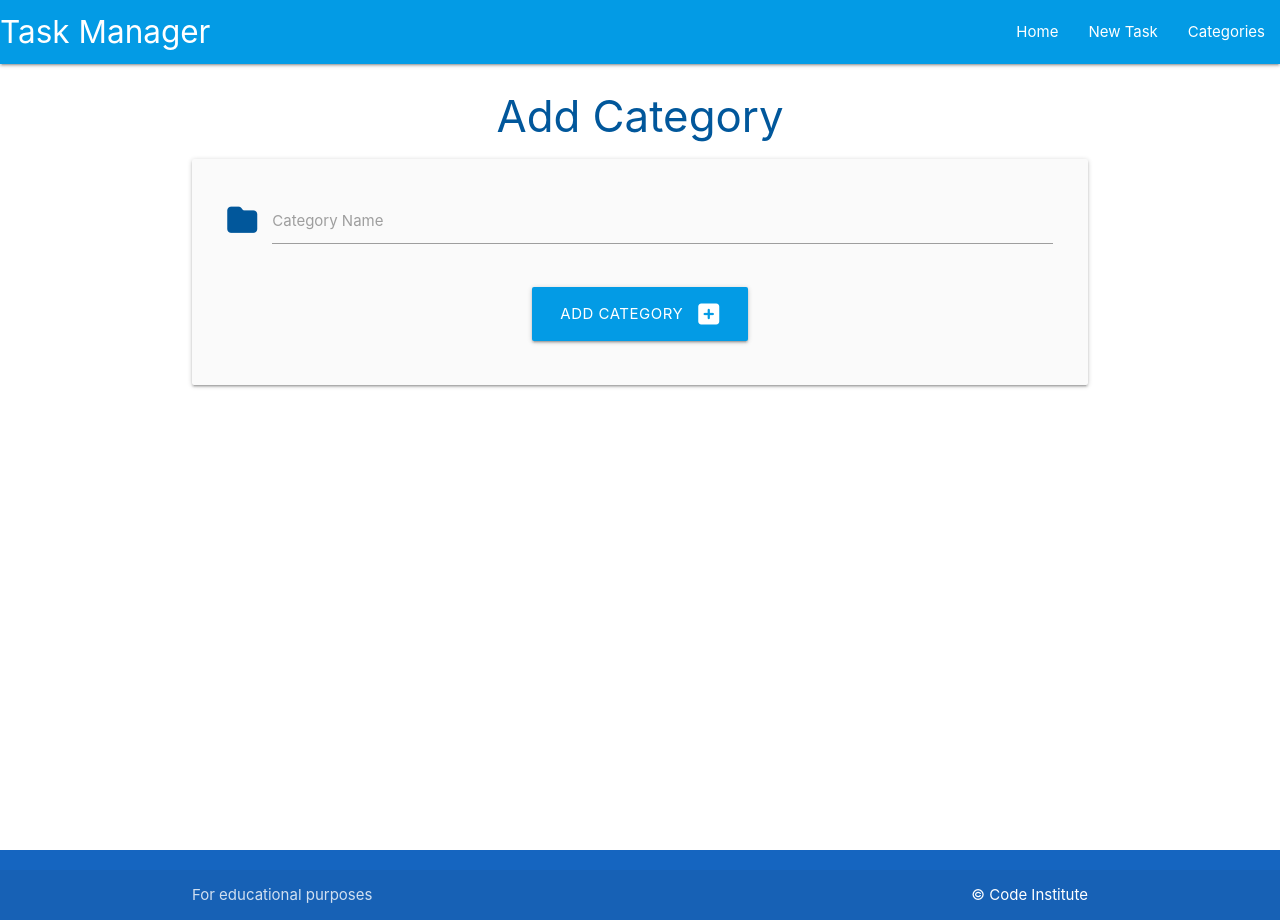
After one commit to FintanMi/flask-sqlalchemy-task-manager, a Flask app: page /add_category in a window 1280 px wide. The commit adds this page. Run offline with Flask 3, Linux system fonts and the light colour scheme.

Commit message:
Add category functionality button

```diff
--- a/taskmanager/routes.py
+++ b/taskmanager/routes.py
@@ -1,8 +1,23 @@
-from flask import render_template
+from flask import render_template, request, redirect, url_for
 from taskmanager import app, db
 from taskmanager.models import Category, Task
 
 
 @app.route("/")
 def home():
-    return render_template("base.html")
+    return render_template("tasks.html")
+
+
+@app.route("/categories")
+def categories():
+    return render_template("categories.html")
+
+
+@app.route("/add_category", methods=["GET", "POST"])
+def add_category():
+    if request.method == "POST":
+        category = Category(category_name=request.form.get("category_name"))
+        db.session.add(category)
+        db.session.commit()
+        return redirect(url_for("categories"))
+    return render_template("add_category.html")
--- /dev/null
+++ b/taskmanager/static/css/style.css
@@ -0,0 +1,9 @@
+body {
+    display: flex;
+    min-height: 100vh;
+    flex-direction: column;
+}
+
+main {
+    flex: 1 0 auto;
+}
--- /dev/null
+++ b/taskmanager/static/js/script.js
@@ -0,0 +1,5 @@
+document.addEventListener('DOMContentLoaded', function () {
+    // sidenav initialization
+    let sidenav = document.querySelectorAll('.sidenav');
+    M.Sidenav.init(sidenav);
+});
--- /dev/null
+++ b/taskmanager/templates/add_category.html
@@ -0,0 +1,29 @@
+{% extends "base.html" %}
+{% block content %}
+
+
+<h3 class="light-blue-text text-darken-4 center-align">Add Category</h3>
+
+<div class="row card-panel grey lighten-5">
+    <form class="col s12" method="POST" action="{{ url_for('add_category') }}">
+        <!-- category name -->
+        <div class="row">
+            <div class="input-field col s12">
+                <i class="fas fa-folder open prefix light-blue-text text-darken-4"></i>
+                <input id="category_name" name="category_name" minlength="3" maxlength="25" type="text" class="validate"
+                    required>
+                <label for="category_name">Category Name</label>
+            </div>
+        </div>
+        <!-- submit button -->
+        <div class="row">
+            <div class="col s12 center-align">
+                <button type="submit" class="btn-large light-blue darken-1">
+                    Add Category <i class="fas fa-plus-square right"></i>
+                </button>
+            </div>
+        </div>
+    </form>
+</div>
+
+{% endblock %}
--- a/taskmanager/templates/base.html
+++ b/taskmanager/templates/base.html
@@ -5,11 +5,56 @@
     <meta charset="UTF-8">
     <meta http-equiv="X-UA-Compatible" content="IE=edge">
     <meta name="viewport" content="width=device-width, initial-scale=1.0">
+    <link rel="stylesheet" href="https://cdnjs.cloudflare.com/ajax/libs/font-awesome/6.4.0/css/all.min.css"
+        integrity="sha512-iecdLmaskl7CVkqkXNQ/ZH/XLlvWZOJyj7Yy7tcenmpD1ypASozpmT/E0iPtmFIB46ZmdtAc9eNBvH0H/ZpiBw=="
+        crossorigin="anonymous" referrerpolicy="no-referrer" />
+    <!-- Compiled and minified CSS -->
+    <link rel="stylesheet" href="https://cdnjs.cloudflare.com/ajax/libs/materialize/1.0.0/css/materialize.min.css"
+        type="text/css">
+    <link rel="stylesheet" href="{{ url_for('static', filename='css/style.css') }}" type="text/css">
     <title>Task Manager</title>
 </head>
 
 <body>
-    hello world
+    <header>
+        <!-- top navbar -->
+        <nav class="light-blue darken-1">
+            <div class="nav-wrapper">
+                <a href="{{ url_for('home') }}" class="brand-logo">Task Manager</a>
+                <a href="#" data-target="mobile-demo" class="sidenav-trigger"><i class="fas fa-bars"></i></a>
+                <ul class="right hide-on-med-and-down">
+                    <li><a href="{{ url_for('home') }}">Home</a></li>
+                    <li><a href="">New Task</a></li>
+                    <li><a href="{{ url_for('categories') }}">Categories</a></li>
+                </ul>
+            </div>
+        </nav>
+
+        <!-- mobile navbar -->
+        <ul class="sidenav" id="mobile-demo">
+            <li><a href="{{ url_for('home') }}">Home</a></li>
+            <li><a href="">New Task</a></li>
+            <li><a href="{{ url_for('categories') }}">Categories</a></li>
+        </ul>
+    </header>
+
+    <main class="container">
+        {% block content %}
+        {% endblock %}
+    </main>
+
+    <footer class="page-footer blue darken-3">
+        <div class="footer-copyright">
+            <div class="container">
+                For educational purposes
+                <a class="white-text right" href="https://codeinstitute.net" target="_blank">&copy; Code Institute</a>
+            </div>
+        </div>
+    </footer>
+
+    <!-- Compiled and minified JavaScript -->
+    <script src="https://cdnjs.cloudflare.com/ajax/libs/materialize/1.0.0/js/materialize.min.js"></script>
+    <script src="{{ url_for('static', filename='js/script.js') }}"></script>
 </body>
 
 </html>
--- /dev/null
+++ b/taskmanager/templates/tasks.html
@@ -0,0 +1,6 @@
+{% extends "base.html" %}
+{% block content %}
+
+<h3 class="light-blue-text text-darken-4 center-align">Tasks</h3>
+
+{% endblock %}
```
Also changed, not shown: taskmanager/templates/categories.html (added, +15 -0 lines).
